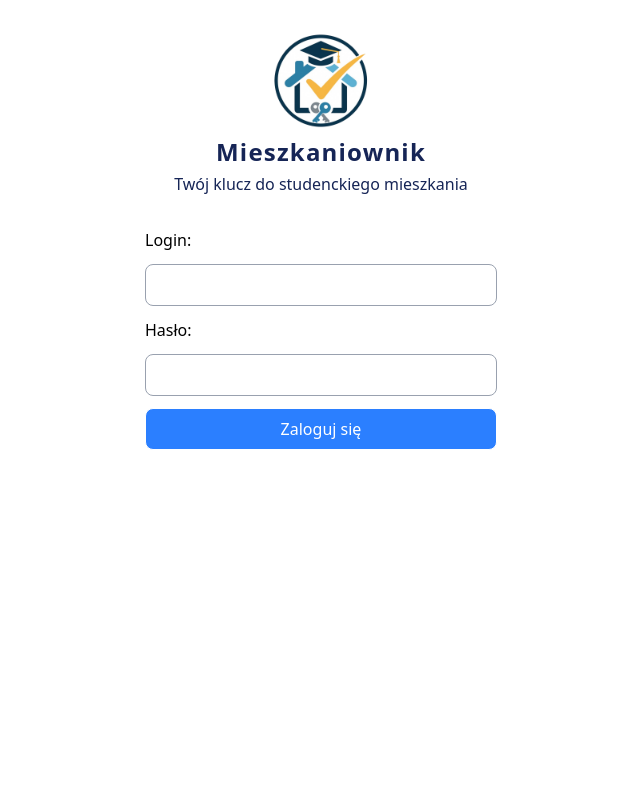
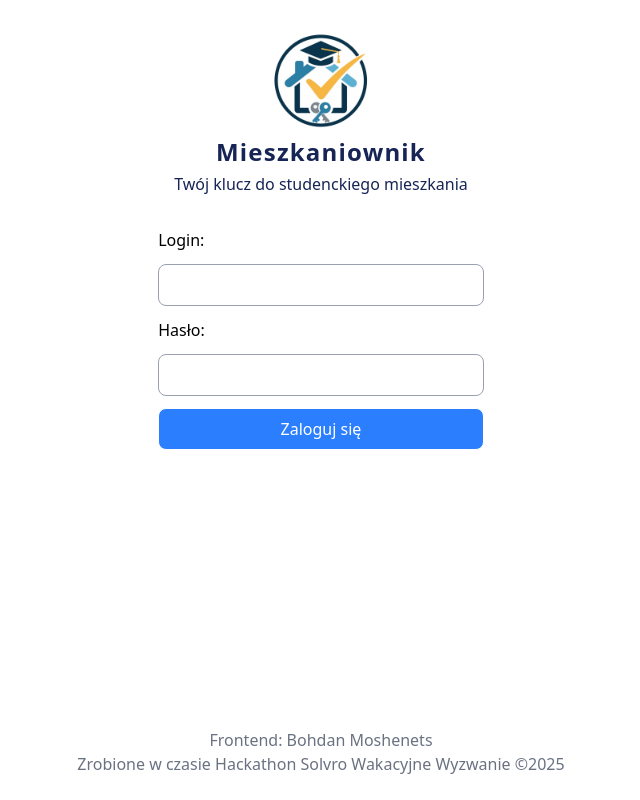
Before and after one commit to moshenetsb/wakacyjne-wyzwanie-mieszkaniownik-frontend, a React (Vite) app: page /login in a window 1280 px wide. Shown: the whole page, without its empty margins (319-959 px from the left). Built offline with nearby package versions, Linux system fonts and the light colour scheme.

Commit message:
feat: update routing and error handling; add user context and new components

```diff
--- a/package.json
+++ b/package.json
@@ -13,6 +13,8 @@
     "@tailwindcss/vite": "^4.1.13",
     "react": "^19.1.1",
     "react-dom": "^19.1.1",
+    "react-error-boundary": "^6.0.0",
+    "react-router-dom": "^7.9.1",
     "tailwindcss": "^4.1.13"
   },
   "devDependencies": {
--- a/src/App.jsx
+++ b/src/App.jsx
@@ -1,13 +1,31 @@
-import UserProvider from "./context/UserProvider";
+import UserProvider from "./context/UserContext/UserProvider";
 import LoginForm from "./components/LoginForm";
+import NotFound from "./components/NotFound";
+import Navigation from "./components/Navigation";
+import Footer from "./components/Footer";
+import ErrorFallback from "./components/ErrorFallback";
+import { ErrorBoundary } from "react-error-boundary";
+import { BrowserRouter as Router, Route, Routes } from "react-router-dom";
 
 function App() {
   return (
-    <>
-      <UserProvider>
-        <LoginForm />
-      </UserProvider>
-    </>
+    <UserProvider>
+      <Router>
+        <ErrorBoundary FallbackComponent={ErrorFallback}>
+          <Navigation />
+
+          <main className="w-full flex justify-center flex-grow min-h-[90vh]">
+            <Routes>
+              <Route path="/" element={<></>} />
+              <Route path="/login" element={<LoginForm />} />
+              <Route path="*" element={<NotFound />} />
+            </Routes>
+          </main>
+
+          <Footer />
+        </ErrorBoundary>
+      </Router>
+    </UserProvider>
   );
 }
 
--- /dev/null
+++ b/src/components/ErrorFallback.jsx
@@ -0,0 +1,22 @@
+import { useNavigate } from "react-router-dom";
+
+function ErrorFallback({ error }) {
+  const navigate = useNavigate();
+
+  return (
+    <div className="flex flex-col items-center justify-center gap-5">
+      <h1 className="text-center text-blue-950 font-bold text-4xl tracking-wider">
+        Coś poszło nie tak
+      </h1>
+      <p className="text-center text-blue-950 text-2xl">{error?.message}</p>
+      <button
+        onClick={() => navigate("/")}
+        className="rounded-lg border-solid border-1  p-3 text-white bg-blue-500 hover:bg-blue-600 transition-colors duration-300"
+      >
+        Powrót do strony głównej
+      </button>
+    </div>
+  );
+}
+
+export default ErrorFallback;
--- /dev/null
+++ b/src/components/Footer.jsx
@@ -0,0 +1,11 @@
+function Footer() {
+  return (
+    <footer className="w-full text-center text-gray-500 p-2">
+      Frontend: <a href="https://github.com/moshenetsb">Bohdan Moshenets</a>
+      <br />
+      Zrobione w czasie Hackathon Solvro Wakacyjne Wyzwanie &copy;2025
+    </footer>
+  );
+}
+
+export default Footer;
--- a/src/components/LoginForm.jsx
+++ b/src/components/LoginForm.jsx
@@ -1,8 +1,17 @@
 import logo from "../assets/logo.png";
+import { useNavigate } from "react-router-dom";
+import useUser from "../context/UserContext/useUser";
 
 function LoginForm() {
+  const navigate = useNavigate();
+  const { user } = useUser();
+
+  if (!user) {
+    navigate("/");
+  }
+
   return (
-    <div className="flex flex-col items-center gap-4 p-4 max-w-sm mx-auto h-screen">
+    <div className="flex flex-col items-center gap-4 p-4 max-w-sm mx-auto h-auto">
       <div className="flex flex-col items-center gap-1 p-4 w-full">
         <img
           src={logo}
--- /dev/null
+++ b/src/components/Navigation.jsx
@@ -0,0 +1,5 @@
+function Navigation() {
+  return <></>;
+}
+
+export default Navigation;
--- /dev/null
+++ b/src/components/NotFound.jsx
@@ -0,0 +1,24 @@
+import { useNavigate } from "react-router-dom";
+
+function NotFound() {
+  const navigate = useNavigate();
+
+  return (
+    <div className="flex flex-col items-center justify-center gap-5">
+      <h1 className="text-center text-blue-950 font-bold text-4xl tracking-wider">
+        404
+      </h1>
+      <p className="text-center text-blue-950 text-2xl">
+        Strona nie została znaleziona
+      </p>
+      <button
+        onClick={() => navigate("/")}
+        className="rounded-lg border-solid border-1  p-3 text-white bg-blue-500 hover:bg-blue-600 transition-colors duration-300"
+      >
+        Powrót do strony głównej
+      </button>
+    </div>
+  );
+}
+
+export default NotFound;
--- a/src/context/UserContext/useUser.js
+++ b/src/context/UserContext/useUser.js
@@ -1,5 +1,5 @@
 import { useContext } from "react";
-import { UserContext } from "./UserContext";
+import { UserContext } from "./UserProvider";
 
 function useUser() {
   const context = useContext(UserContext);
```
Also changed, not shown: src/context/UserContext/UserProvider.jsx (renamed from src/context/UserProvider.jsx), 2 other files (tests, documents, lock files or other folders).
